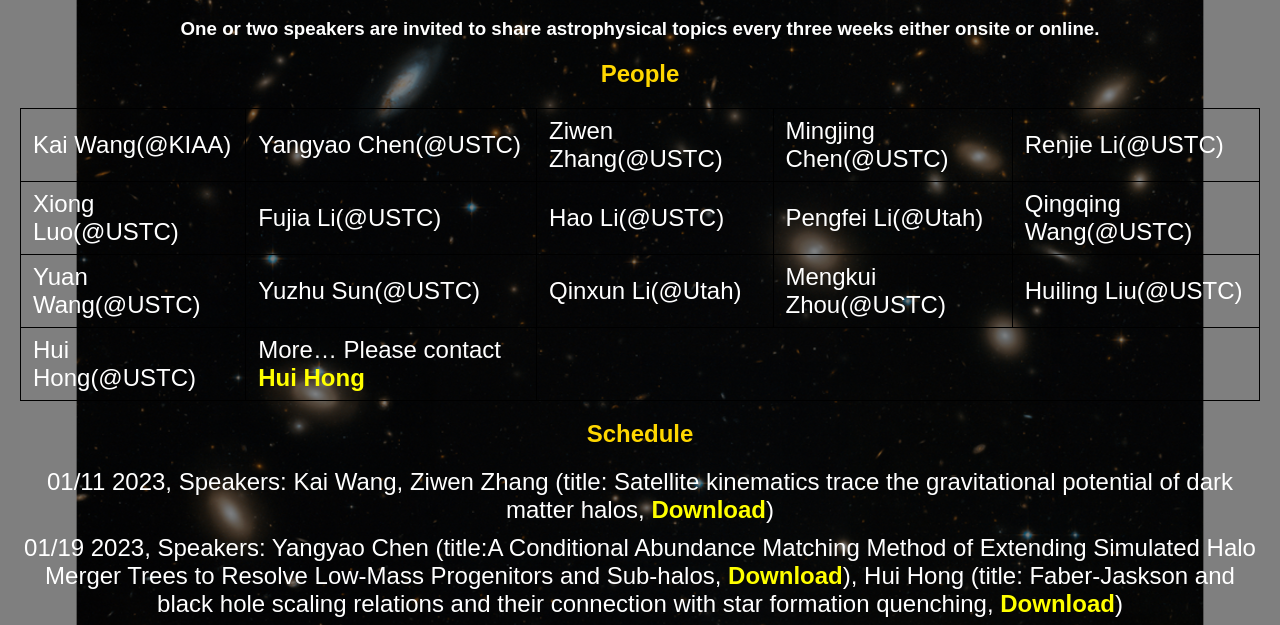
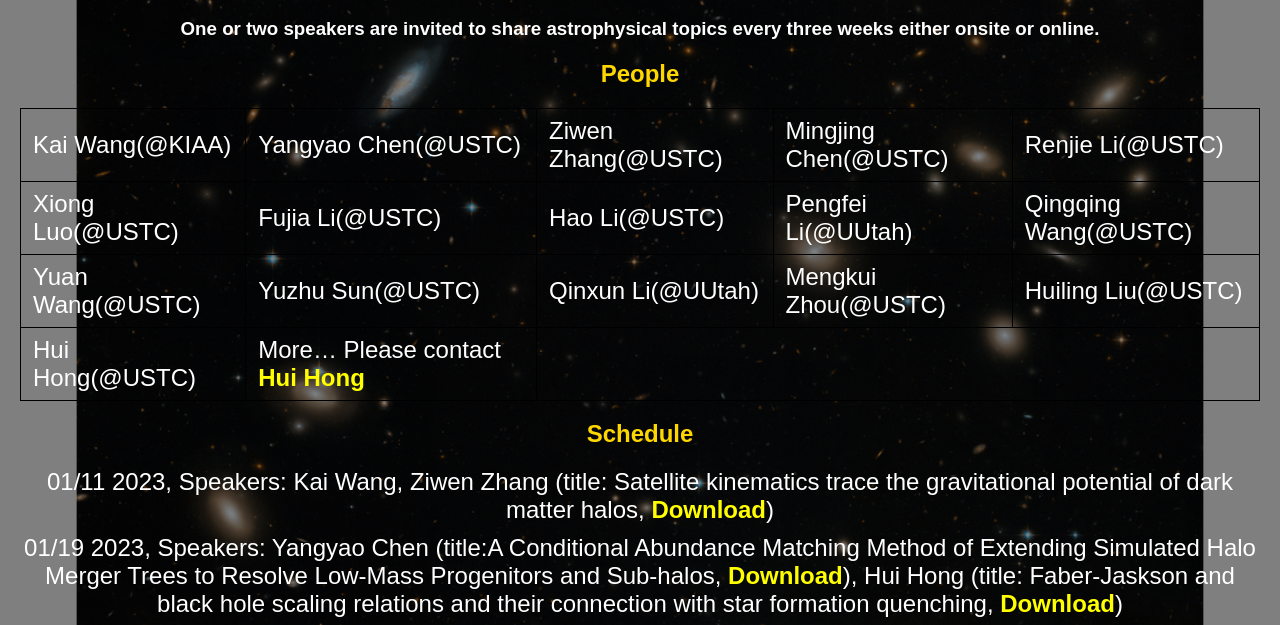
Before and after one commit to Hui-Hong/G-C-JC, a plain HTML site: page index.html in a window 1280 px wide. Shown: the part 166-791 px from the top of the page. Drawn offline with Linux system fonts and the light colour scheme.

Commit message:
Add files via upload

```diff
--- a/index.html
+++ b/index.html
@@ -24,13 +24,13 @@
                    <td>Xiong Luo(@USTC)</td>
                    <td>Fujia Li(@USTC)</td>
                    <td>Hao Li(@USTC)</td>
-                   <td>Pengfei Li(@Utah)</td>
+                   <td>Pengfei Li(@UUtah)</td>
                    <td>Qingqing Wang(@USTC)</td>
                </tr>
                <tr>
                    <td>Yuan Wang(@USTC)</td>
                    <td>Yuzhu Sun(@USTC)</td>
-                   <td>Qinxun Li(@Utah)</td>
+                   <td>Qinxun Li(@UUtah)</td>
                    <td>Mengkui Zhou(@USTC)</td>
                    <td>Huiling Liu(@USTC)</td>
                </tr>
```
